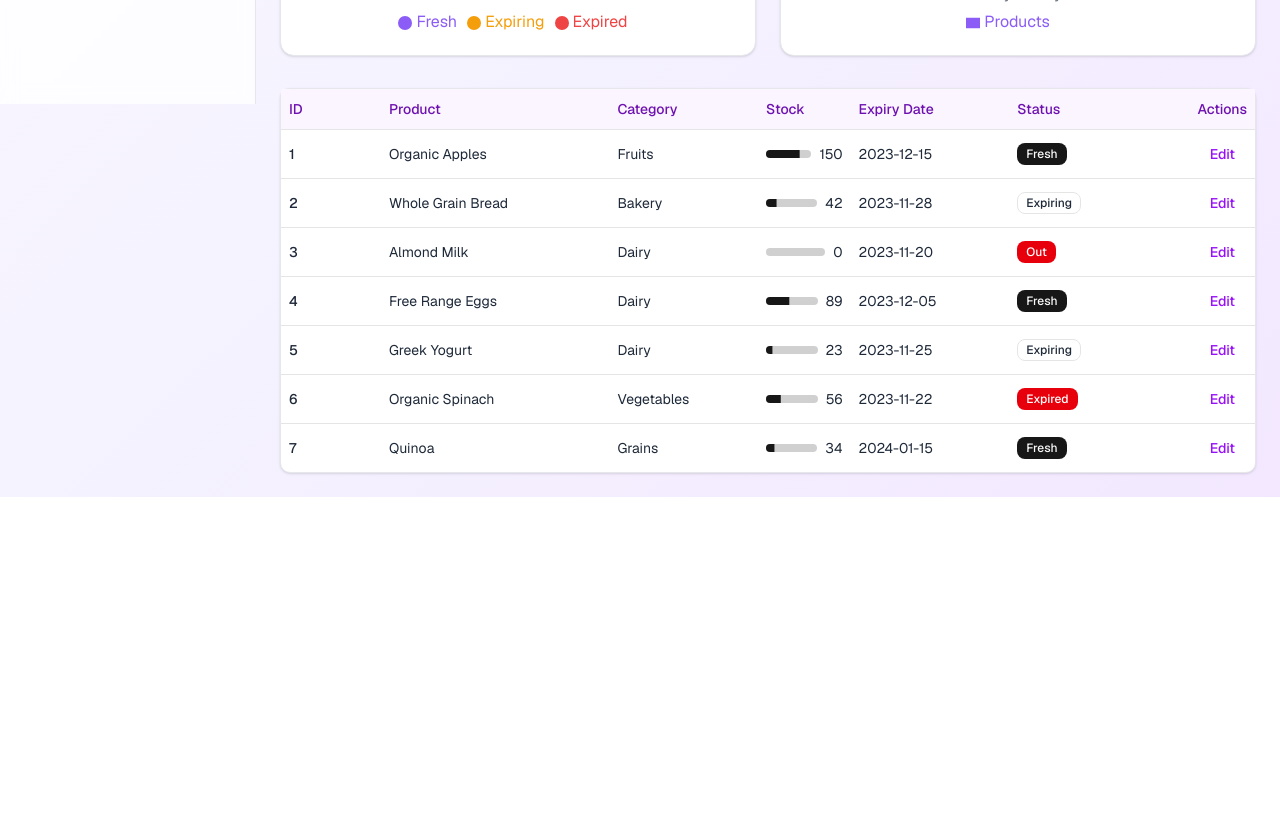
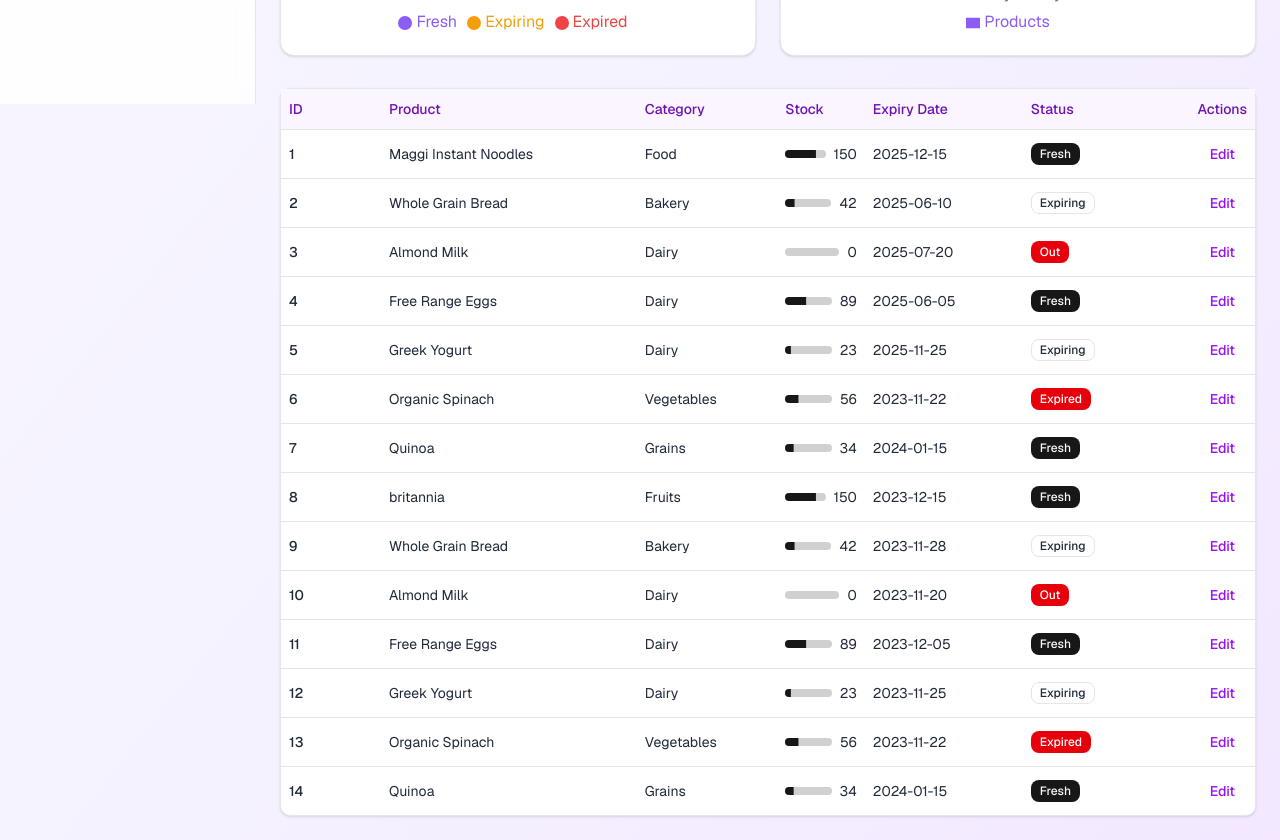
Before and after one commit to Selvaprakash-V/INV-GDG, a Next.js app: page /admin/dashboard in a window 1280 px wide. Shown: the part 760-1600 px from the top of the page. Before the commit the page ends 1257 px from the top, so only its background shows below. Built offline with nearby package versions, Linux system fonts and the light colour scheme.

Commit message:
admin page

```diff
--- a/src/app/admin/dashboard/page.jsx
+++ b/src/app/admin/dashboard/page.jsx
@@ -32,13 +32,20 @@ export default function AdminDashboard() {
 
   // Sample inventory data
   const inventoryData = [
-    { id: 1, name: 'Organic Apples', category: 'Fruits', stock: 150, expiry: '2023-12-15', status: 'fresh' },
-    { id: 2, name: 'Whole Grain Bread', category: 'Bakery', stock: 42, expiry: '2023-11-28', status: 'expiring' },
-    { id: 3, name: 'Almond Milk', category: 'Dairy', stock: 0, expiry: '2023-11-20', status: 'out' },
-    { id: 4, name: 'Free Range Eggs', category: 'Dairy', stock: 89, expiry: '2023-12-05', status: 'fresh' },
-    { id: 5, name: 'Greek Yogurt', category: 'Dairy', stock: 23, expiry: '2023-11-25', status: 'expiring' },
+    { id: 1, name: 'Maggi Instant Noodles', category: 'Food', stock: 150, expiry: '2025-12-15', status: 'fresh' },
+    { id: 2, name: 'Whole Grain Bread', category: 'Bakery', stock: 42, expiry: '2025-06-10', status: 'expiring' },
+    { id: 3, name: 'Almond Milk', category: 'Dairy', stock: 0, expiry: '2025-07-20', status: 'out' },
+    { id: 4, name: 'Free Range Eggs', category: 'Dairy', stock: 89, expiry: '2025-06-05', status: 'fresh' },
+    { id: 5, name: 'Greek Yogurt', category: 'Dairy', stock: 23, expiry: '2025-11-25', status: 'expiring' },
     { id: 6, name: 'Organic Spinach', category: 'Vegetables', stock: 56, expiry: '2023-11-22', status: 'expired' },
     { id: 7, name: 'Quinoa', category: 'Grains', stock: 34, expiry: '2024-01-15', status: 'fresh' },
+    { id: 8, name: 'britannia ', category: 'Fruits', stock: 150, expiry: '2023-12-15', status: 'fresh' },
+    { id: 9, name: 'Whole Grain Bread', category: 'Bakery', stock: 42, expiry: '2023-11-28', status: 'expiring' },
+    { id: 10, name: 'Almond Milk', category: 'Dairy', stock: 0, expiry: '2023-11-20', status: 'out' },
+    { id: 11, name: 'Free Range Eggs', category: 'Dairy', stock: 89, expiry: '2023-12-05', status: 'fresh' },
+    { id: 12, name: 'Greek Yogurt', category: 'Dairy', stock: 23, expiry: '2023-11-25', status: 'expiring' },
+    { id: 13, name: 'Organic Spinach', category: 'Vegetables', stock: 56, expiry: '2023-11-22', status: 'expired' },
+    { id: 14, name: 'Quinoa', category: 'Grains', stock: 34, expiry: '2024-01-15', status: 'fresh' },
   ];
 
   // Expiring soon items (within 7 days)
```
